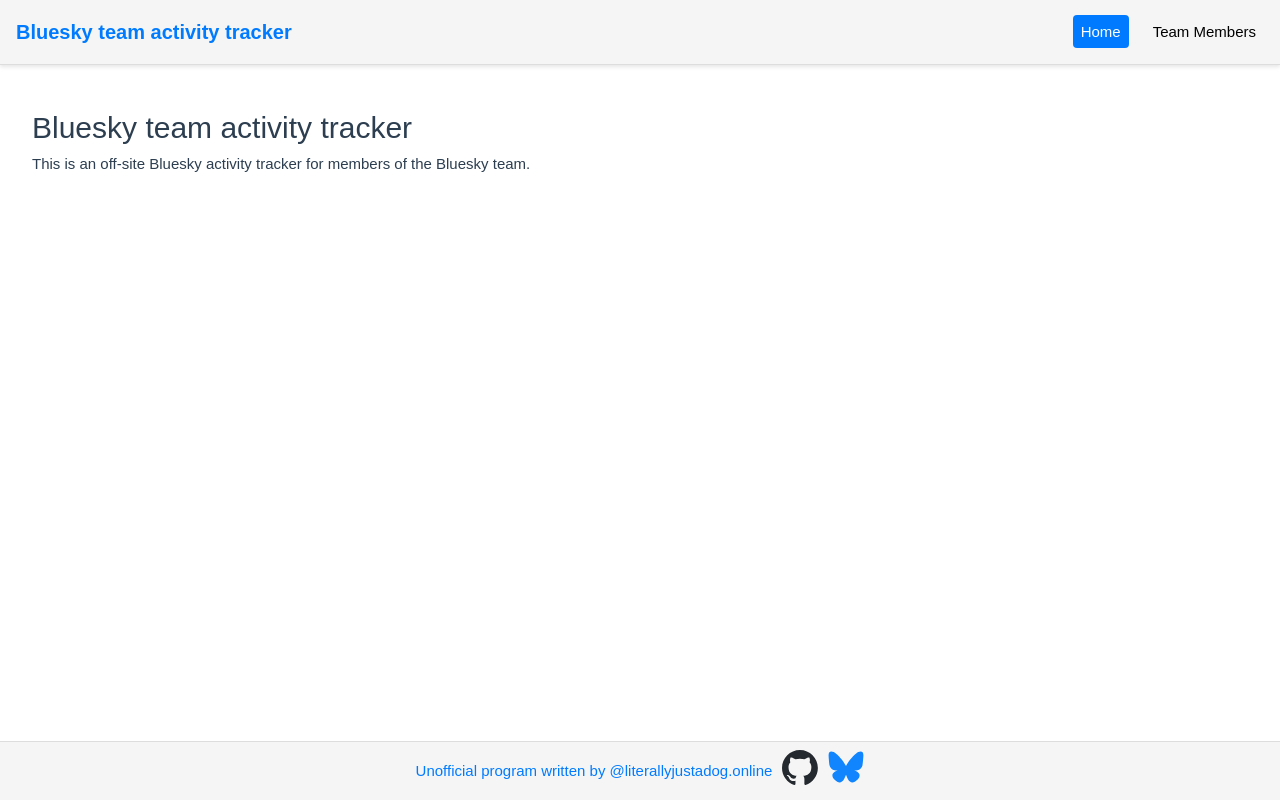
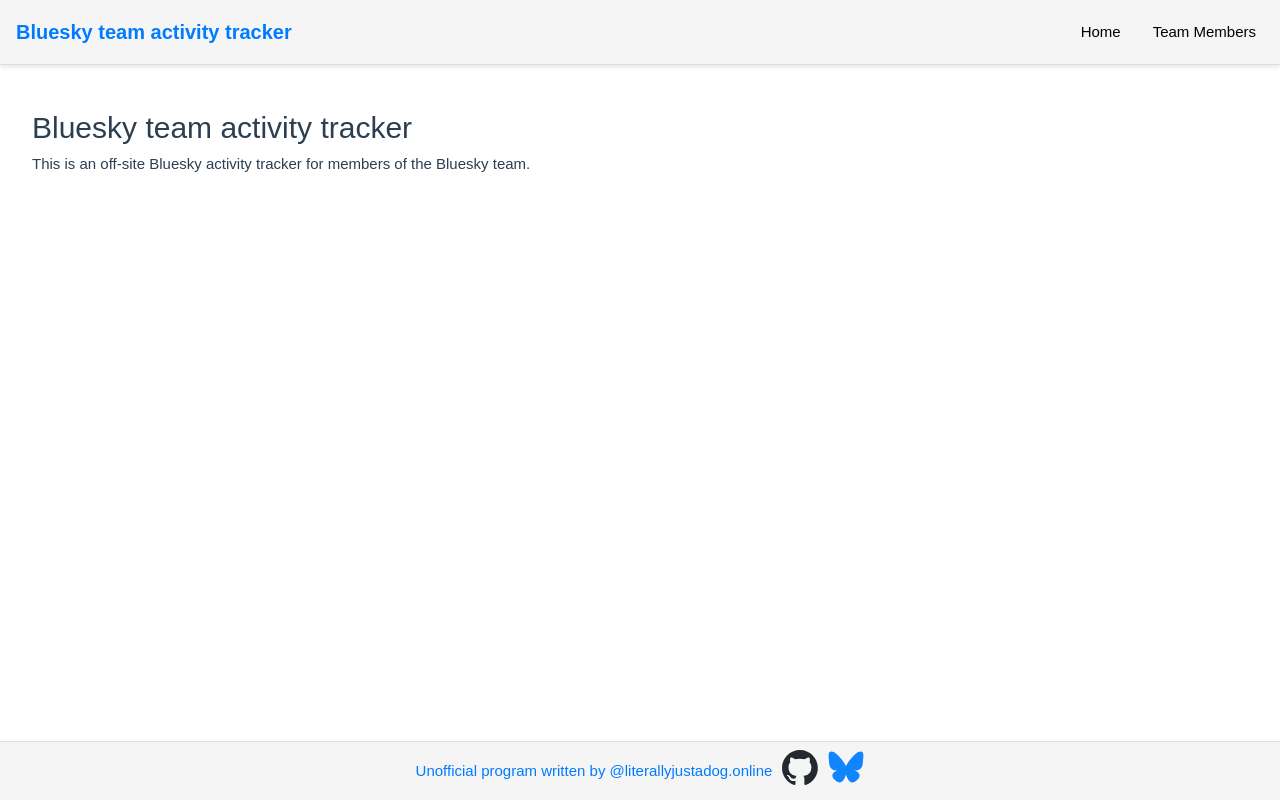
Before and after one commit to juni-b-queer/juni-b-queer.github.io, a Vue app: page / in a window 1280 px wide. Before the commit this address led to /home. Built offline with nearby package versions, Linux system fonts and the light colour scheme; the HTML template or start-up script is replaced by a standard one; what @atproto/api would draw is missing.

Commit message:
change home route?

```diff
--- a/src/Layouts/AppLayout.vue
+++ b/src/Layouts/AppLayout.vue
@@ -6,12 +6,10 @@
         <ul>
           <li class="nav-title">Bluesky team activity tracker</li>
           <li class="nav-item">
-            <router-link to="/home" active-class="router-link-active">Home</router-link>
+            <router-link to="/">Home</router-link>
           </li>
           <li class="nav-item">
-            <router-link to="/team-members" active-class="router-link-active"
-              >Team Members</router-link
-            >
+            <router-link to="/team-members">Team Members</router-link>
           </li>
         </ul>
       </nav>
@@ -110,12 +108,6 @@
   }
 }
 
-::v-deep(.router-link-active) {
-  font-weight: bold;
-  color: #fff !important;
-  background-color: #007bff;
-}
-
 /* Content: Avoid overlapping and allow proper flex behavior */
 .content {
   flex: 1; /* Take up remaining space */
--- a/src/router/index.ts
+++ b/src/router/index.ts
@@ -9,11 +9,10 @@
   routes: [
     {
       path: '/',
-      redirect: '/home',
       component: AppLayout,
       meta: {title: 'Bluesky Team Tracker'},
       children: [
-        { path: 'home', component: HomeView, meta: {title: 'Bluesky Team Tracker'} },
+        { path: '', component: HomeView, meta: {title: 'Bluesky Team Tracker'} },
         { path: 'team-members', component: TeamMembers, meta: {title: 'Bluesky Team Tracker'} },
         {
           path: 'user/:did', // Dynamic route for UserView with an "id" parameter
```
Also changed, not shown: 1 other file (tests, documents, lock files or other folders).
